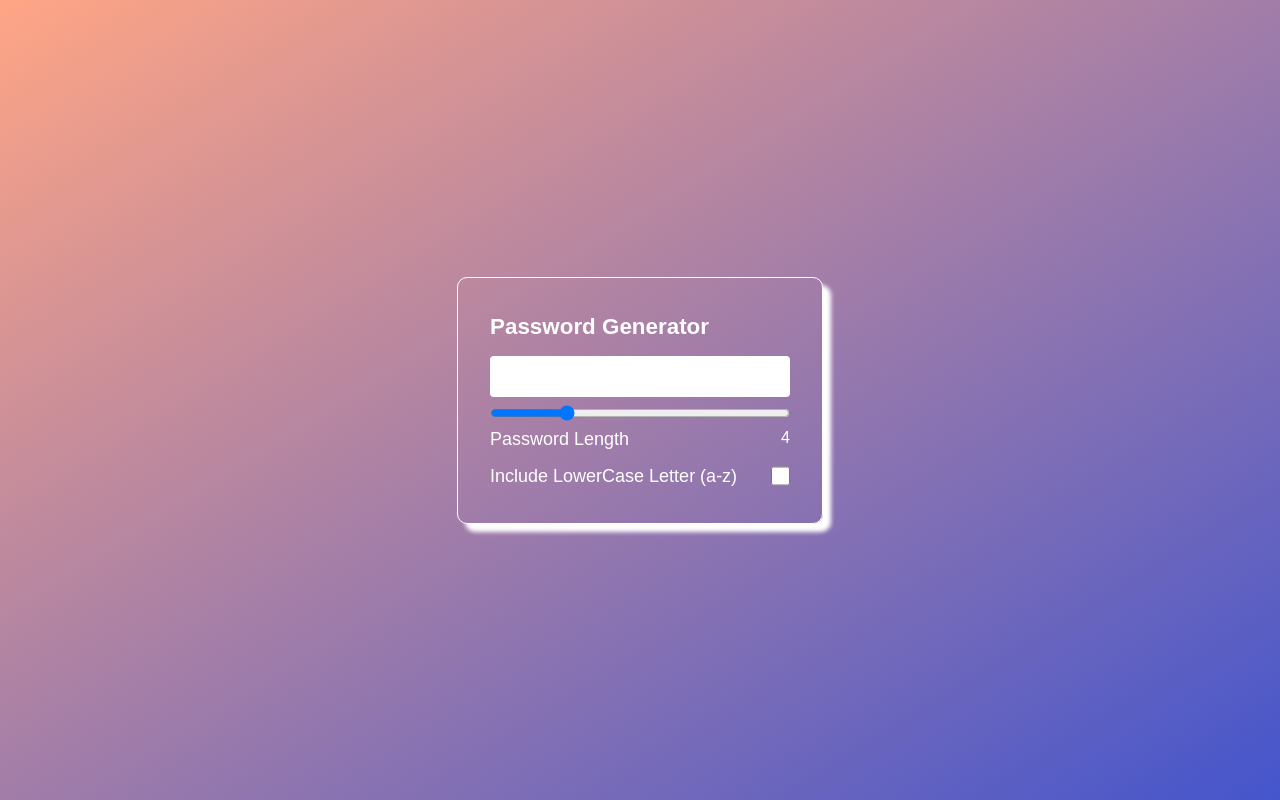
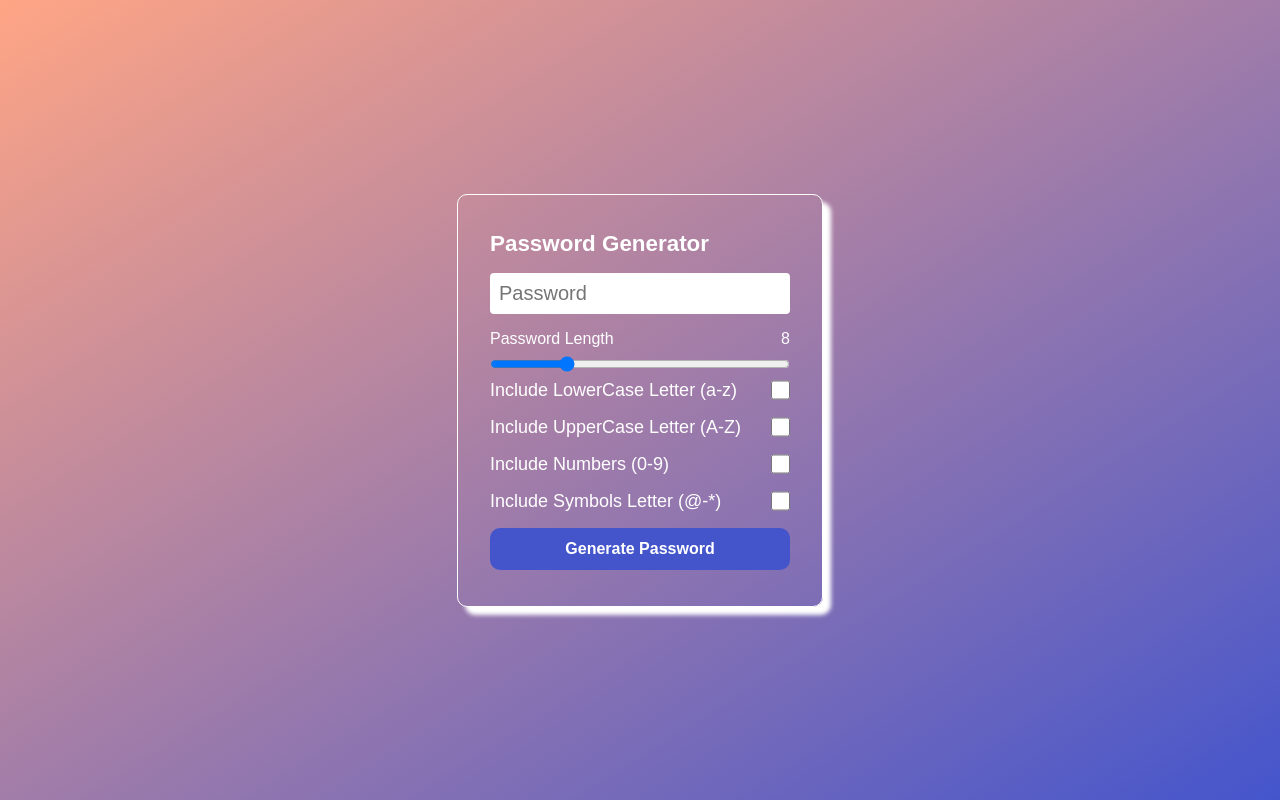
Before and after one commit to akash2629/Password-Generator, a plain HTML site: page index.html in a window 1280 px wide. Drawn offline with Linux system fonts and the light colour scheme.

Commit message:
Showing input slider value in js

```diff
--- a/index.html
+++ b/index.html
@@ -9,22 +9,43 @@
 </head>
 
 <body>
+    <!-- main container  -->
     <div class="container">
         <h1>Password Generator</h1>
 
+        <!-- input Box  -->
         <div class="inputBox">
-            <input type="text" class="PassBox">
+            <input id="PassBox" type="text" class="PassBox" placeholder="Password">
         </div>
-        <input type="range" min="1" max="30" value="8">
+
+        <!-- Password Length  -->
+        <label class="row" for="inputSlider">Password Length <span id="sliderValue">0</span></label>
+        <input id="inputSlider" type="range" min="1" max="30" value="8">
+
+
+
+        <!-- Include LowerCase Letter  SECTION-->
+        <div class="row">
+            <label for="lowercase">Include LowerCase Letter (a-z)</label>
+            <input id="lowercase" type="checkbox" name="lowercase" >
+        </div>
 
         <div class="row">
-            <p>Password Length</p>
-            <span>4</span>
+            <label for="uppercase">Include UpperCase Letter (A-Z)</label>
+            <input id="uppercase" type="checkbox" name="uppercase" >
         </div>
+
         <div class="row">
-            <label for="lowercase">Include LowerCase Letter (a-z)</label>
-            <input type="checkbox" name="lowercase" id="lowercase">
+            <label for="numbers">Include Numbers (0-9)</label>
+            <input id="numbers" type="checkbox" name="numbers" >
         </div>
+
+        <div class="row">
+            <label for="symbols">Include Symbols Letter (@-*)</label>
+            <input id="symbols" type="checkbox" name="symbols" >
+       </div>
+
+      <button id="gentBtn" type="button" class="gentBtn">Generate Password</button>
     </div>
 
     <script src="script.js"></script>
--- a/script.js
+++ b/script.js
@@ -0,0 +1,20 @@
+let inputSlider = document.getElementById('inputSlider');
+let sliderValue = document.getElementById('sliderValue');
+let passBox = document.getElementById('PassBox');
+let lowercase = document.getElementById('lowercase');
+let uppercase = document.getElementById('uppercase');
+let numbers = document.getElementById('numbers');
+let symbols = document.getElementById('symbols');
+let gentBtn = document.getElementById('gentBtn');
+
+
+// Showing  input Slider Value
+sliderValue.textContent = inputSlider.value;
+inputSlider.addEventListener('input',()=>{
+    sliderValue.textContent = inputSlider.value;
+})
+
+
+gentBtn.addEventListener('click',() =>{
+    passBox.value =generatePassword();
+})
--- a/style.css
+++ b/style.css
@@ -54,3 +54,20 @@ body{
     height: 20px;
 
 }
+
+.gentBtn{
+    border: none;
+    outline: none;
+    background-color: #45c;
+    padding: 12px 24px;
+    color: #fff;
+    font-size: medium;
+    margin-block: 8px;
+    border-radius: 10px;
+    font-weight: 700;
+}
+.gentBtn:hover{
+    background-color: #ffa585;
+    /* box-shadow: darkseagreen; */
+
+}
```
Also changed, not shown: 1 other file.
